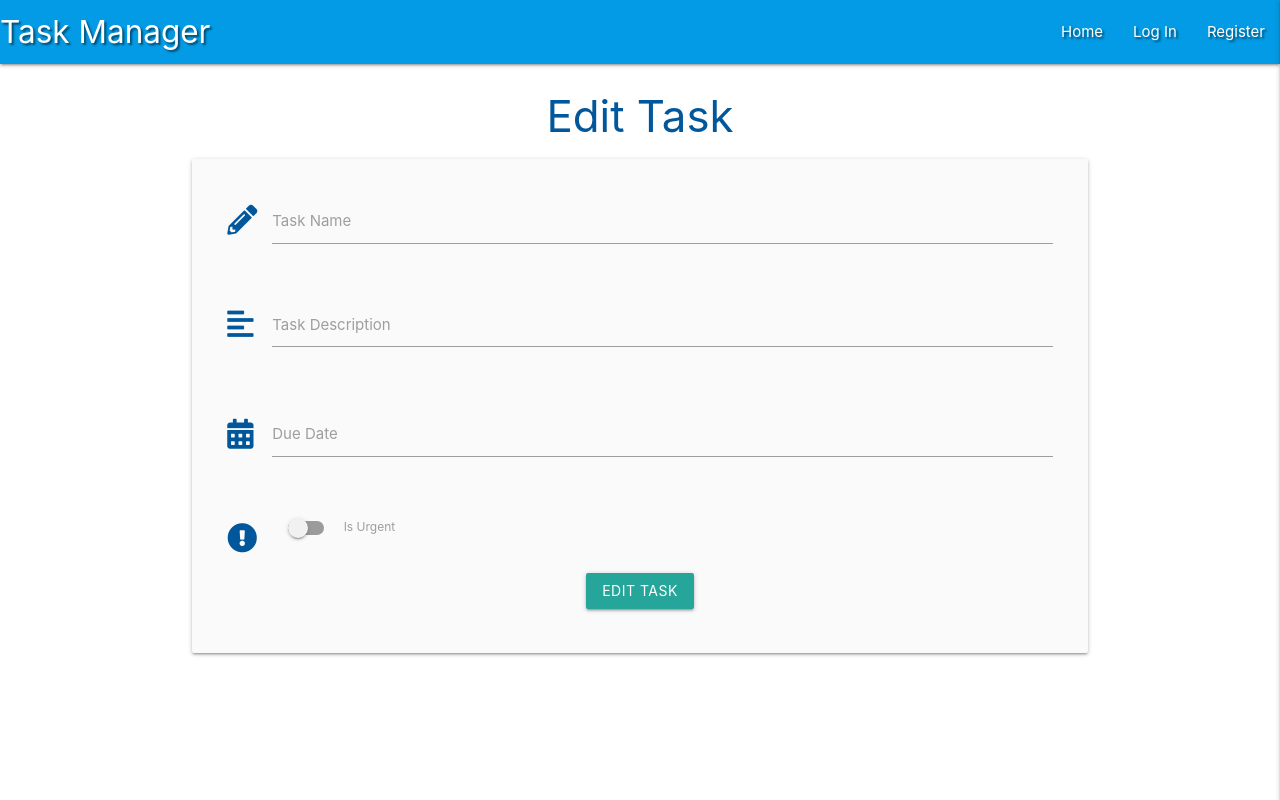
After one commit to TaraRhoseyn/mini-task-manager, a Flask app: template templates/edit_task.html in a window 1280 px wide. The commit adds this page. Run offline with Flask 2, Linux system fonts and the light colour scheme; the template is opened without the code that fills it, so the values that code supplies are empty; some libraries are stand-ins or nearby versions.

Commit message:
Wire up task edit button

```diff
--- a/app.py
+++ b/app.py
@@ -121,6 +121,15 @@ def add_task():
 
     return render_template("add_task.html")
 
+
+@app.route("/edit_task/<task_id>", methods=["GET", "POST"])
+def edit_task(task_id):
+    # using bson.objectid (imported at top of file)
+    # below is very similar function to the .get() method
+    task = mongo.db.tasks.find_one({"_id": ObjectId(task_id)})
+    return render_template("edit_task.html", task=task)
+
+
 if __name__ == "__main__":
     app.run(host=os.environ.get("IP"),
             port=int(os.environ.get("PORT")),
--- /dev/null
+++ b/templates/edit_task.html
@@ -0,0 +1,56 @@
+{% extends "base.html" %}
+{% block content %}
+
+    <h3 class="light-blue-text text-darken-4 center-align">Edit Task</h3>
+
+    <div class="row card-panel grey lighten-5">
+        <form class="col s12" method="POST" action="{{ url_for('edit_task', task_id=task._id) }}">
+            <!-- task name -->
+            <div class="row">
+                <div class="input-field col s12">
+                    <i class="fas fa-pencil-alt prefix light-blue-text text-darken-4"></i>
+                    <input id="task_name" name="task_name" minlength="5" maxlength="50"
+                        type="text" class="validate" required>
+                    <label for="task_name">Task Name</label>
+                </div>
+            </div>
+            <!-- task description -->
+            <div class="row">
+                <div class="input-field col s12">
+                    <i class="fas fa-align-left prefix light-blue-text text-darken-4"></i>
+                    <textarea id="task_description" name="task_description" minlength="5"
+                        maxlength="200" class="materialize-textarea validate" required></textarea>
+                    <label for="task_description">Task Description</label>
+                </div>
+            </div>
+            <!-- due date picker -->
+            <div class="row">
+                <div class="input-field col s12">
+                    <i class="fas fa-calendar-alt prefix light-blue-text text-darken-4"></i>
+                    <input id="due_date" name="due_date" type="text" class="datepicker validate" required>
+                    <label for="due_date">Due Date</label>
+                </div>
+            </div>
+            <!-- is urgent toggle -->
+			<div class="row">
+				<div class="input-field col s12">
+					<div class="switch">
+                        <i class="fas fa-exclamation-circle prefix light-blue-text text-darken-4"></i>
+						<label for="is_urgent">
+                            <input type="checkbox" id="is_urgent" name="is_urgent">
+                            <span class="lever"></span>
+                            Is Urgent
+                        </label>
+					</div>
+				</div>
+			</div>
+            <!-- submit -->
+            <div class="row">
+                <div class="col s12 center-align">
+                    <button type="submit"class="btn">Edit Task</button>
+                </div>
+            </div>
+        </form>
+    </div>
+
+{% endblock %}
--- a/templates/tasks.html
+++ b/templates/tasks.html
@@ -13,7 +13,7 @@
                     <i class="fas fa-caret-down"></i>
                     <!-- below has to be a href to trigger py function -->
                     <a href="" class="bttn-small green accent-4">Done</a>
-                    <a href="" class="bttn-small light-blue lighten-1">Edit</a>
+                    <a href="{{ url_for('edit_task', task_id=task._id) }}" class="bttn-small light-blue lighten-1">Edit</a>
                 </div>
                 <div class="col s9">
                     <strong>{{ task.task_name }}</strong> : {{ task.due_date }}
```
